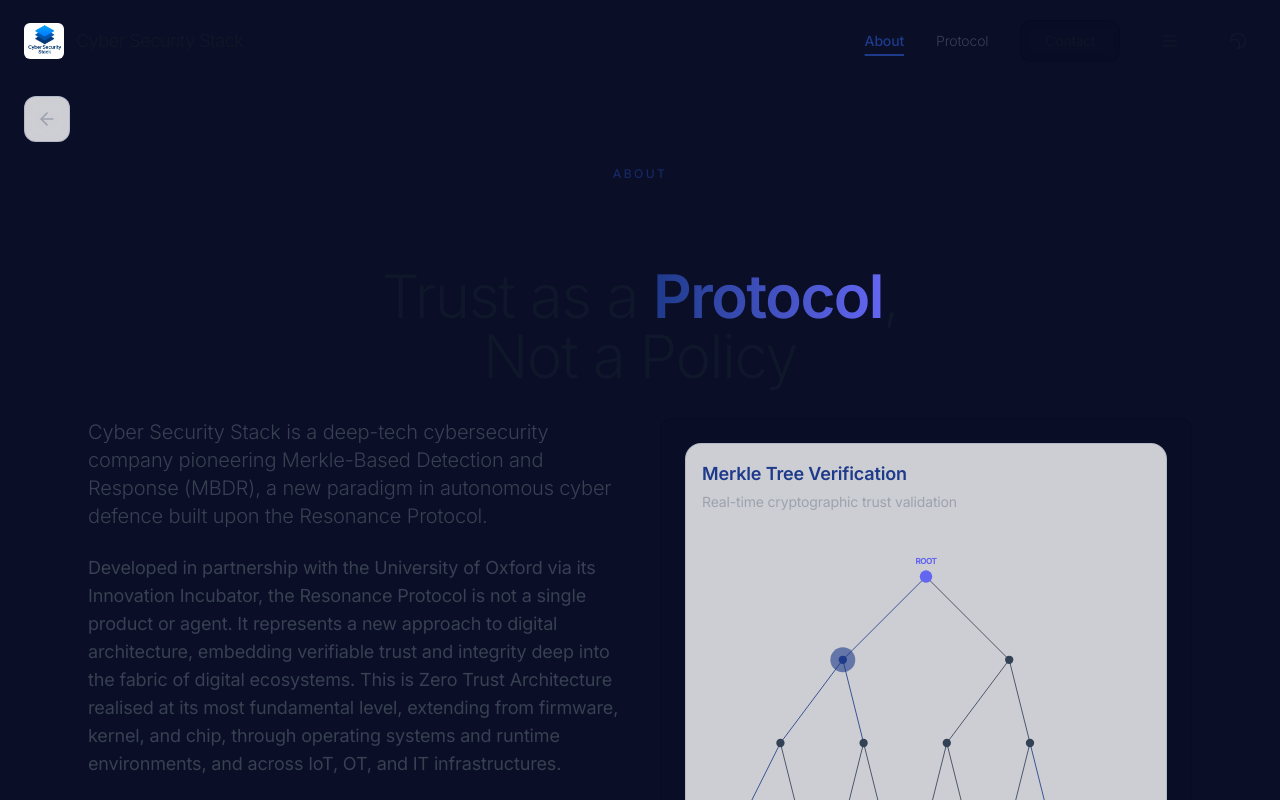
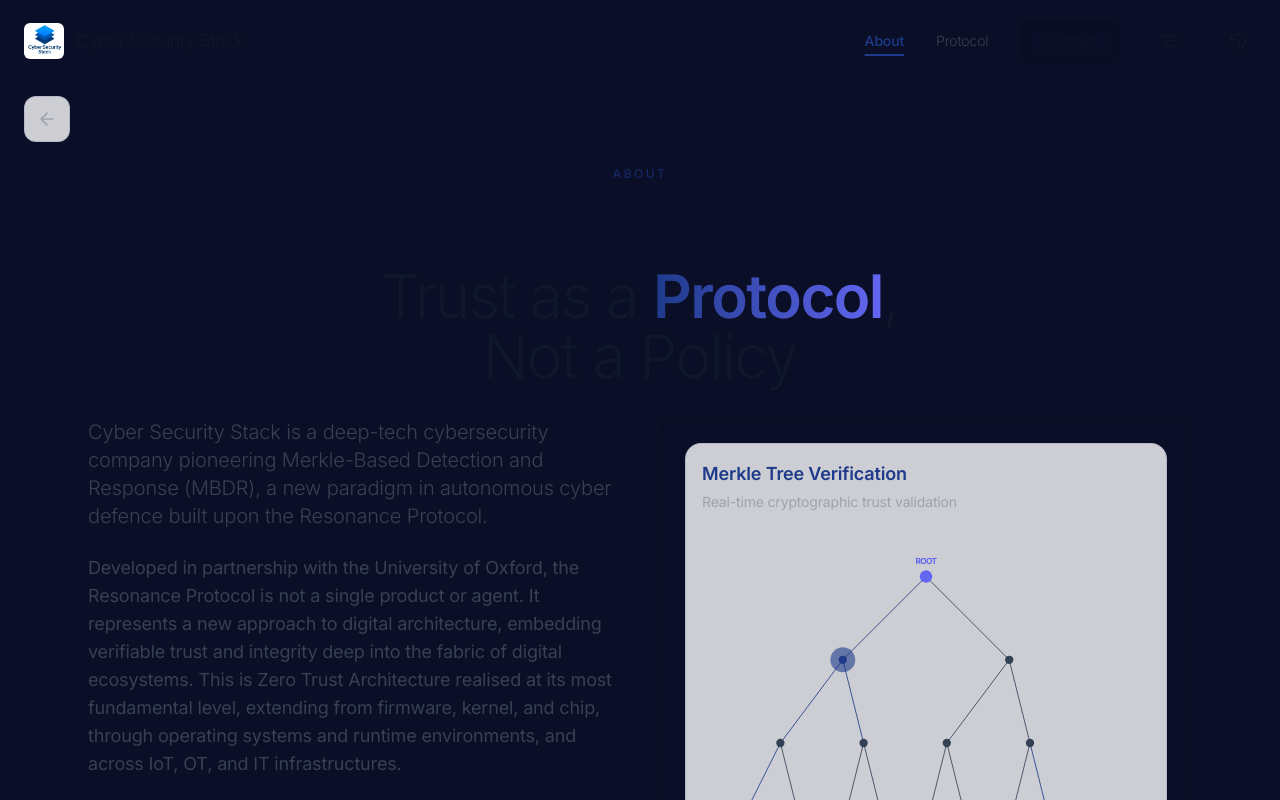
Before and after one commit to DevanshM1211/Cybersecurity-Stack-Website, a Next.js app: page /about in a window 1280 px wide. Shown: the top 800 px of the page. Built offline with nearby package versions, Linux system fonts and the light colour scheme.

Commit message:
Update Oxford references: remove 'Innovation Incubator' and simplify to 'University of Oxford'

```diff
--- a/components/About.tsx
+++ b/components/About.tsx
@@ -67,14 +67,14 @@
             </p>
 
             <p className="text-base md:text-lg leading-relaxed text-gray-700 dark:text-gray-400">
-              Developed in partnership with the University of Oxford via its
-              Innovation Incubator, the Resonance Protocol is not a single
-              product or agent. It represents a new approach to digital
-              architecture, embedding verifiable trust and integrity deep into
-              the fabric of digital ecosystems. This is Zero Trust Architecture
-              realised at its most fundamental level, extending from firmware,
-              kernel, and chip, through operating systems and runtime
-              environments, and across IoT, OT, and IT infrastructures.
+              Developed in partnership with the University of Oxford, the
+              Resonance Protocol is not a single product or agent. It represents
+              a new approach to digital architecture, embedding verifiable trust
+              and integrity deep into the fabric of digital ecosystems. This is
+              Zero Trust Architecture realised at its most fundamental level,
+              extending from firmware, kernel, and chip, through operating
+              systems and runtime environments, and across IoT, OT, and IT
+              infrastructures.
             </p>
 
             <p className="text-base md:text-lg leading-relaxed text-gray-700 dark:text-gray-400">
--- a/components/FAQ.tsx
+++ b/components/FAQ.tsx
@@ -35,7 +35,7 @@
     {
       question: "How was Cyber Security Stack developed?",
       answer:
-        "Cyber Security Stack (CSS) developed the Resonance Protocol through rigorous research at the University of Oxford Innovation Incubator. This partnership combines world-leading cryptographic expertise with cutting-edge federated trust architecture, backed by academic rigor and peer-reviewed security protocols.",
+        "Cyber Security Stack (CSS) developed the Resonance Protocol through rigorous research at the University of Oxford. This partnership combines world-leading cryptographic expertise with cutting-edge federated trust architecture, backed by academic rigor and peer-reviewed security protocols.",
     },
     {
       question: "What makes the solution 'ransomware-resistant'?",
--- a/components/Partnership.tsx
+++ b/components/Partnership.tsx
@@ -58,7 +58,7 @@
               </strong>{" "}
               developed the Resonance Protocol through rigorous research at the{" "}
               <strong className="text-cyber-purple">
-                University of Oxford Innovation Incubator
+                University of Oxford
               </strong>
               . This partnership combines world-leading cryptographic expertise
               with cutting-edge federated trust architecture.
@@ -141,9 +141,9 @@
                 <div className="text-center mb-8">
                   <GraduationCap className="w-24 h-24 mx-auto text-cyber-purple mb-4" />
                   <h3 className="text-2xl font-bold text-white mb-2">
-                    Innovation Incubator
+                    University of Oxford
                   </h3>
-                  <p className="text-gray-400">University of Oxford</p>
+                  <p className="text-gray-400">Research Partnership</p>
                 </div>
 
                 <div className="grid grid-cols-2 gap-6">
--- a/components/ResonanceProtocol.tsx
+++ b/components/ResonanceProtocol.tsx
@@ -312,8 +312,7 @@
           className="mt-16 text-center"
         >
           <p className="text-lg text-gray-300 mb-6">
-            Developed in partnership with the University of Oxford via its
-            Innovation Incubator
+            Developed in partnership with the University of Oxford
           </p>
           <motion.button
             whileHover={{ scale: 1.05 }}
```
Also changed, not shown: 1 other file (tests, documents, lock files or other folders).
